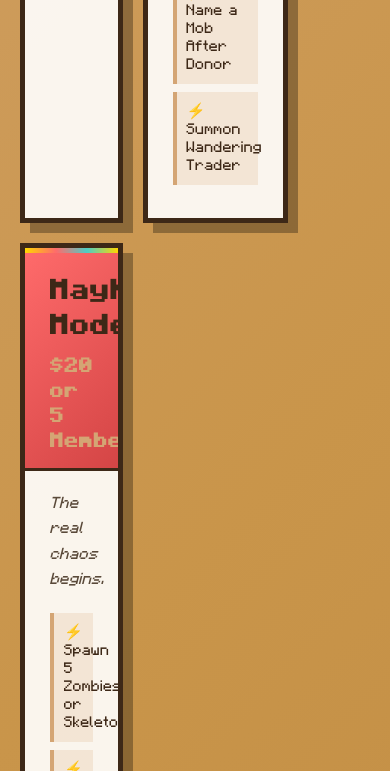
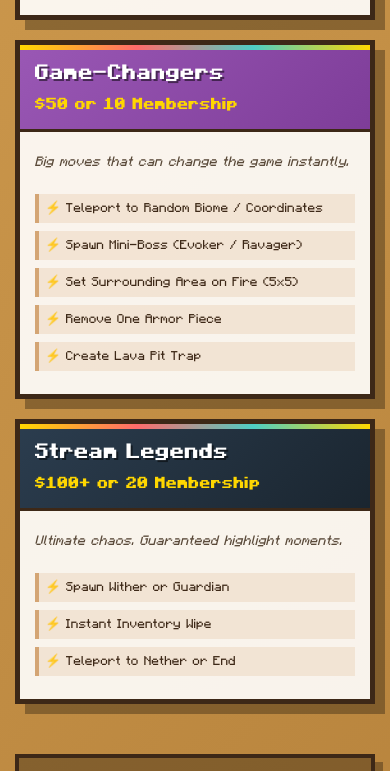
Before and after one commit to hemangsrr/crainer-viewer-control-tiers, a website: page public/index.html in a window 390 px wide. Shown: the part 1229-2000 px from the top of the page. Drawn offline with Linux system fonts and the light colour scheme; files whose address does not match are found by name.

Commit message:
Add responsive styles for tiers and layout
Introduced media queries for 1024px, 768px, and 480px breakpoints to improve the layout and readability of the tiers grid, cards, and text elements on smaller screens. Adjusted font sizes, paddings, and grid columns for better mobile and tablet support.

```diff
--- a/public/styles.css
+++ b/public/styles.css
@@ -307,9 +307,35 @@ body {
 }
 
 /* Responsive design */
+@media (max-width: 1024px) {
+    .tiers-grid {
+        grid-template-columns: repeat(2, 1fr);
+        max-width: 800px;
+    }
+
+    .tier-card {
+        grid-column: span 1 !important;
+    }
+
+    .tier-card:nth-child(4),
+    .tier-card:nth-child(5) {
+        grid-column: span 1 !important;
+    }
+}
+
 @media (max-width: 768px) {
+    .container {
+        padding: 20px 15px;
+    }
+
+    .header {
+        padding: 20px;
+        margin-bottom: 30px;
+    }
+
     .title {
-        font-size: 2rem;
+        font-size: 1.8rem;
+        letter-spacing: 1px;
     }
 
     .subtitle {
@@ -319,10 +345,81 @@ body {
     .tiers-grid {
         grid-template-columns: 1fr;
         gap: 20px;
+        max-width: 100%;
+    }
+
+    .tier-card {
+        grid-column: span 1 !important;
+        padding: 20px;
+    }
+
+    .tier-card:nth-child(4),
+    .tier-card:nth-child(5) {
+        grid-column: span 1 !important;
+    }
+
+    .tier-name {
+        font-size: 1.5rem;
+    }
+
+    .tier-price {
+        font-size: 1.1rem;
+    }
+
+    .tier-description {
+        font-size: 0.9rem;
+    }
+
+    .tier-effects li {
+        font-size: 0.85rem;
+        padding: 8px;
+    }
+
+    .footer {
+        padding: 20px 15px;
+    }
+
+    .footer p {
+        font-size: 1rem;
+    }
+
+    .footer-note {
+        font-size: 0.8rem;
     }
 
     .block, .creeper {
         display: none;
+    }
+}
+
+@media (max-width: 480px) {
+    .title {
+        font-size: 1.4rem;
+    }
+
+    .subtitle {
+        font-size: 0.9rem;
+    }
+
+    .tier-card {
+        padding: 15px;
+    }
+
+    .tier-name {
+        font-size: 1.3rem;
+    }
+
+    .tier-price {
+        font-size: 1rem;
+    }
+
+    .tier-description {
+        font-size: 0.85rem;
+    }
+
+    .tier-effects li {
+        font-size: 0.8rem;
+        padding: 6px;
     }
 }
 
```
